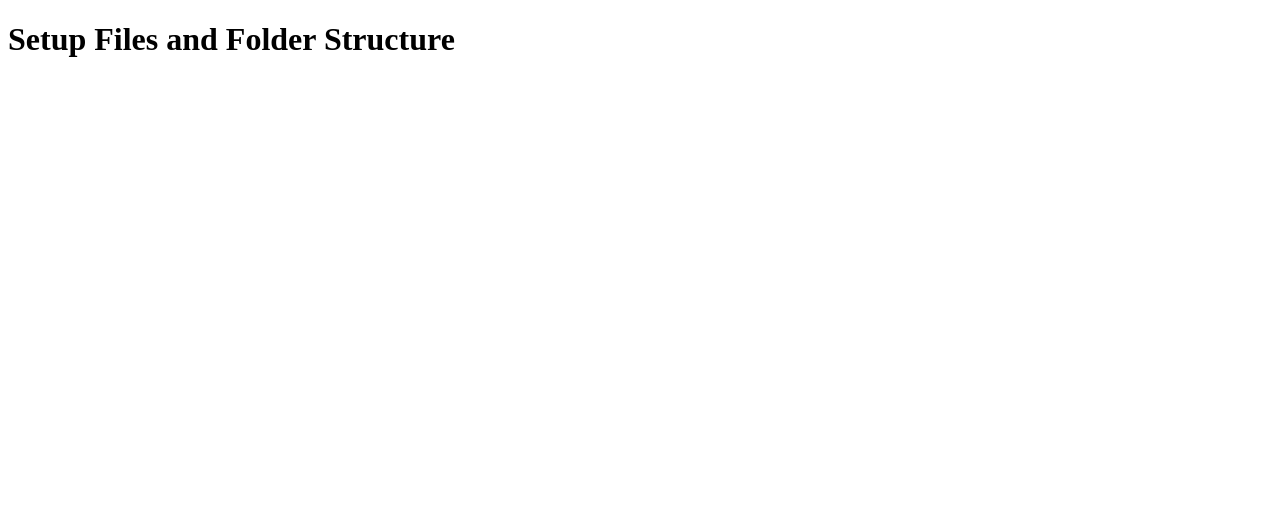
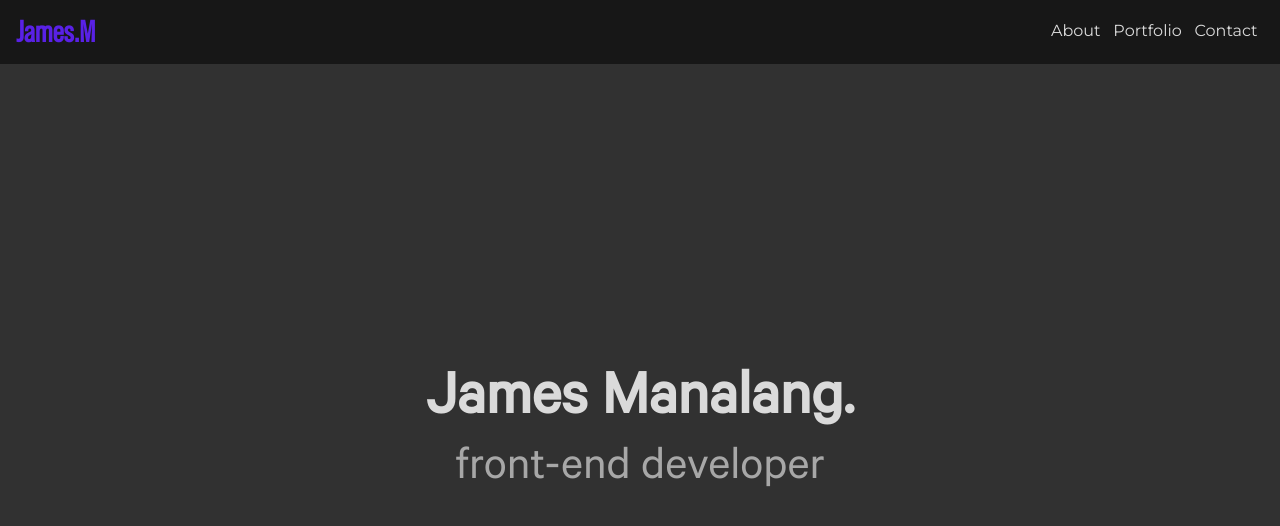
Before and after one commit to jaesmanalang/portfolio, a website: page index.html in a window 1280 px wide. Drawn offline with nearby package versions, Linux system fonts and the light colour scheme; files that its build step writes are made by us from their sources.

Commit message:
Create navbar and hero section

```diff
--- a/index.html
+++ b/index.html
@@ -8,6 +8,29 @@
     <title>James.M | Portfolio</title>
   </head>
   <body>
-    <h1>Setup Files and Folder Structure</h1>
+    <!-- Navbar -->
+    <nav class="nav">
+      <div class="container">
+        <h1 class="logo">James.M</h1>
+        <ul class="nav__list">
+          <li class="nav__item">
+            <a class="nav__link" href="#">About</a>
+          </li>
+          <li class="nav__item">
+            <a class="nav__link" href="#">Portfolio</a>
+          </li>
+          <li class="nav__item">
+            <a class="nav__link" href="#">Contact</a>
+          </li>
+        </ul>
+      </div>
+    </nav>
+    <!-- Hero -->
+    <section class="hero">
+      <div class="container">
+        <h1 class="hero__name">James Manalang.</h1>
+        <p class="hero__slogan">front-end developer</p>
+      </div>
+    </section>
   </body>
 </html>
--- a/package.json
+++ b/package.json
@@ -4,7 +4,7 @@
   "description": "Version 1.0 of my portfolio",
   "main": "index.js",
   "scripts": {
-    "scss": "sass -watch scss:css"
+    "scss": "sass --watch scss:css"
   },
   "keywords": [],
   "author": "",
--- /dev/null
+++ b/scss/_typography.scss
@@ -0,0 +1,11 @@
+@import url('https://fonts.googleapis.com/css2?family=Montserrat:wght@400;700&display=swap');
+
+@font-face {
+  font-family: 'Calibre';
+  src: url('../assets/fonts/Calibre-Regular.woff2');
+}
+
+@font-face {
+  font-family: 'Bebas Neue';
+  src: url('../assets/fonts/BebasNeuePro-Regular.woff2');
+}
--- a/scss/main.scss
+++ b/scss/main.scss
@@ -0,0 +1,98 @@
+@use 'typography';
+
+$color-dark-1: #171717;
+$color-dark-2: #313131;
+$color-white: #dadada;
+$color-gray: #a7a7a7;
+$color-accent: #5921e6;
+
+*,
+*::before,
+*::after {
+  margin: 0;
+  padding: 0;
+  box-sizing: inherit;
+}
+
+html {
+  font-size: 62.5%;
+  box-sizing: border-box;
+}
+
+body {
+  font-family: Calibre, sans-serif;
+  font-size: 1.6rem;
+}
+
+a {
+  text-decoration: none;
+  color: $color-white;
+}
+
+ul {
+  list-style: none;
+}
+
+.logo {
+  font-family: 'Bebas Neue', sans-serif;
+  font-size: 3rem;
+  color: $color-accent;
+}
+
+.nav {
+  background: $color-dark-1;
+  color: $color-white;
+  padding: 1.5rem 0;
+
+  .container {
+    display: flex;
+    align-items: center;
+    justify-content: space-between;
+  }
+
+  &__list {
+    display: flex;
+    align-items: center;
+  }
+
+  &__item {
+    margin: 0 0.4em;
+  }
+
+  &__link {
+    font-family: 'Montserrat', sans-serif;
+    // letter-spacing: 1.5px;
+  }
+}
+
+.container {
+  width: 100%;
+  max-width: 1280px;
+  margin: 0 auto;
+  padding: 0 1em;
+}
+
+// Hero
+
+.hero {
+  height: calc(100vh - 6.4rem);
+  background-color: $color-dark-2;
+  color: $color-white;
+
+  .container {
+    display: flex;
+    align-items: center;
+    justify-content: center;
+    flex-direction: column;
+    height: 100%;
+  }
+
+  &__name {
+    font-size: 6.4rem;
+  }
+
+  &__slogan {
+    font-size: 4.8rem;
+    color: $color-gray;
+  }
+}
```
Also changed, not shown: assets/fonts/BebasNeuePro-Regular.woff2 (added), assets/fonts/Calibre-Black.woff2 (added), assets/fonts/Calibre-Bold.woff2 (added), assets/fonts/Calibre-Regular.woff2 (added), css/main.css (added), 1 other file.
